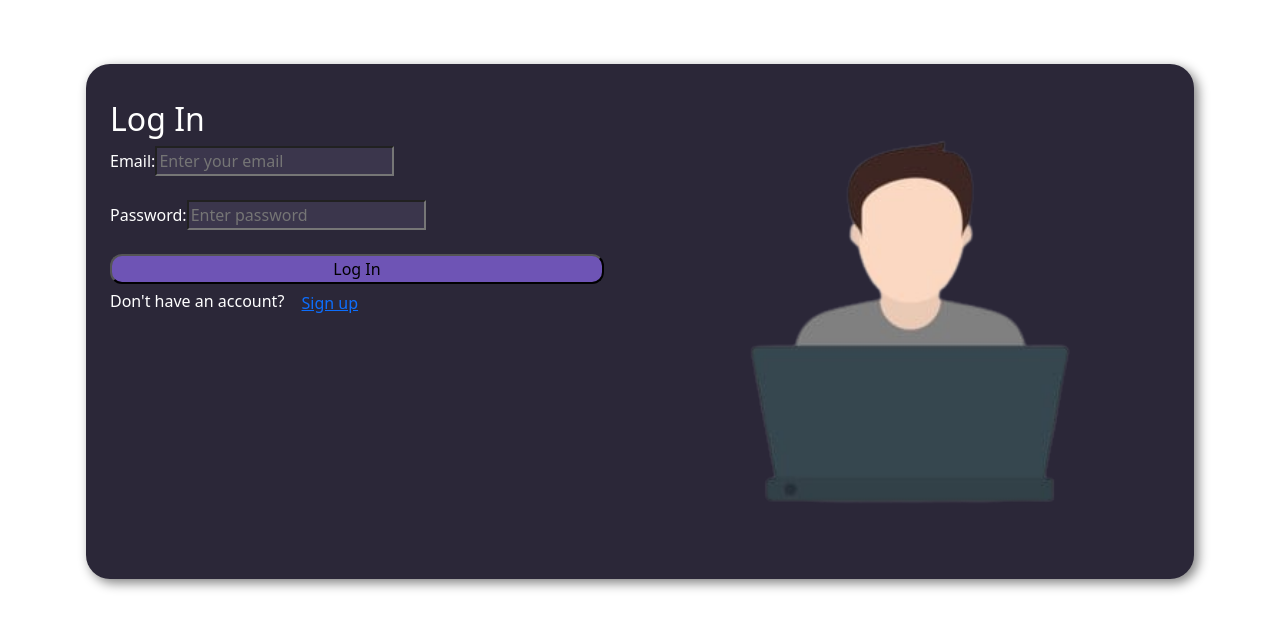
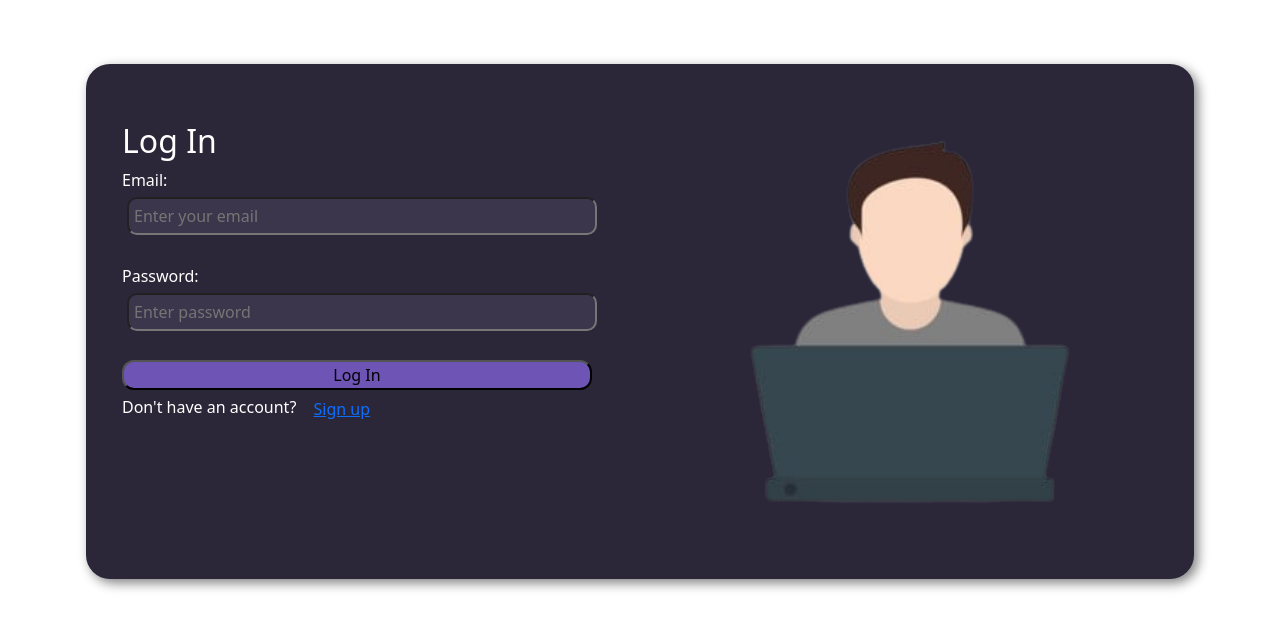
Before and after one commit to dev-zaidi/reactJS-4, a React (Vite) app: page / in a window 1280 px wide. Shown: the top 628 px of the page. Built offline with nearby package versions, Linux system fonts and the light colour scheme.

Commit message:
Update Login.module.css

```diff
--- a/src/Components/Login/Login.module.css
+++ b/src/Components/Login/Login.module.css
@@ -1,7 +1,8 @@
 .form{
     background: #2b2738;
     color: white;
-    padding: 12px;
+    padding: 24px;
+    margin-top: 10px;
 }
 .btn{
     background: #6e54b5;
@@ -10,4 +11,8 @@
 }
 .inputField{
     background-color: #3b364c;
+    padding: 5px;
+    margin: 5px;
+    border-radius: 10px;
+    width: 100%;
 }
```
